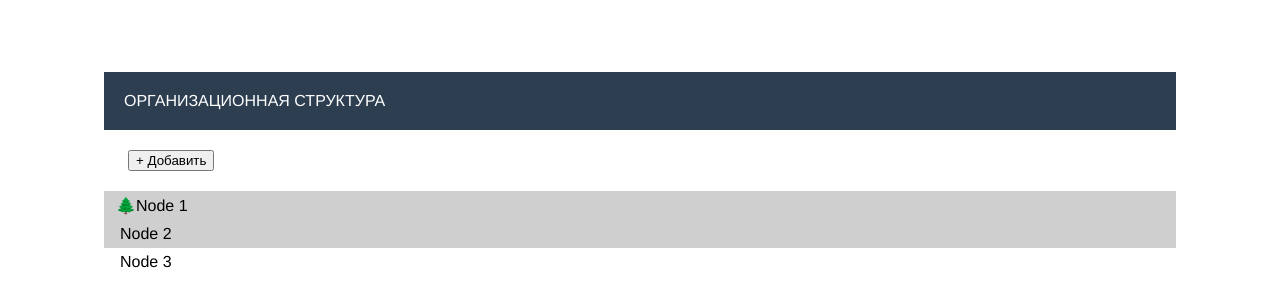
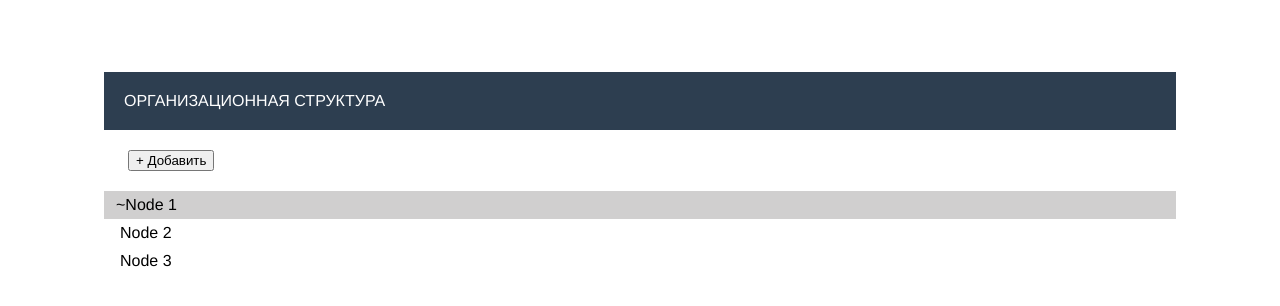
Before and after one commit to baidauletov/jubilant-invention, a Vue app: page / in a window 1280 px wide. Shown: the top 306 px of the page. Built offline with nearby package versions, Linux system fonts and the light colour scheme.

Commit message:
Pre configdata adding commit

```diff
--- a/src/App.vue
+++ b/src/App.vue
@@ -16,7 +16,6 @@
       @drop-after="dropAfter"
       :model="data"
       default-tree-node-name="Отдел"
-      default-leaf-node-name="Отдел"
       :default-expanded="false"
     >
       <template v-slot:leafNameDisplay="slotProps">
@@ -24,11 +23,18 @@
           {{ slotProps.model.name }}
         </span>
       </template>
+      <template v-slot:leafCountNumber="slotProps">
+        <span>
+          {{ slotProps.model.countNumber }}
+        </span>
+      </template>
+      <template v-slot:leafNumber="slotProps">
+        <span>
+          {{ slotProps.model.number }}
+        </span>
+      </template>
       <template v-slot:addTreeNodeIcon="slotProps">
         <span class="icon">{{ slotProps ? `📂` : '' }}</span>
-      </template>
-      <template v-slot:addLeafNodeIcon="slotProps">
-        <span class="icon">{{ slotProps ? `＋` : '' }}</span>
       </template>
       <template v-slot:editNodeIcon="slotProps">
         <span class="icon">{{ slotProps ? `📃` : '' }}</span>
@@ -36,14 +42,11 @@
       <template v-slot:delNodeIcon="slotProps">
         <span class="icon">{{ slotProps ? `✂️` : '' }}</span>
       </template>
-      <template v-slot:leafNodeIcon="slotProps">
-        <span class="icon">{{ slotProps ? `🍃` : '' }}</span>
-      </template>
       <template v-slot:treeNodeIcon="slotProps">
         <span class="icon">
           {{
             slotProps.model.children && slotProps.model.children.length > 0 && !slotProps.expanded
-              ? '🌲'
+              ? '~'
               : ''
           }}
         </span>
@@ -66,30 +69,32 @@ export default {
       data: new Tree([
         {
           name: 'Node 1',
+          counnNumber: '',
+          number: 5,
           id: 1,
           pid: 0,
           dragDisabled: true,
           addTreeNodeDisabled: true,
-          addLeafNodeDisabled: true,
           editNodeDisabled: true,
           delNodeDisabled: true,
           children: [
             {
               name: 'Node 1-2',
+              number: 5,
               id: 2,
-              isLeaf: true,
               pid: 1,
             },
           ],
         },
         {
           name: 'Node 2',
+          number: 10,
           id: 3,
           pid: 0,
-          disabled: true,
         },
         {
           name: 'Node 3',
+          number: 15,
           id: 4,
           pid: 0,
         },
@@ -134,7 +139,7 @@ export default {
     },
 
     addNode() {
-      const node = new TreeNode({ name: 'new node', isLeaf: false })
+      const node = new TreeNode({ name: 'Отдел' })
       if (!this.data.children) this.data.children = []
       this.data.addChildren(node)
     },
--- a/src/components/VueTreeList.vue
+++ b/src/components/VueTreeList.vue
@@ -1,11 +1,6 @@
 <template>
   <div class="vtl">
-    <div
-      v-if="model.name !== 'root'"
-      :id="model.id"
-      class="vtl-node"
-      :class="{ 'vtl-leaf-node': model.isLeaf, 'vtl-tree-node': !model.isLeaf }"
-    >
+    <div v-if="model.name !== 'root'" :id="model.id" class="vtl-node vtl-tree-node">
       <div
         class="vtl-border vtl-up"
         :class="{ 'vtl-active': isDragEnterUp }"
@@ -31,12 +26,7 @@
           <i class="vtl-icon" :class="caretClass" @click.prevent.stop="toggle"></i>
         </span>
 
-        <span v-if="model.isLeaf">
-          <slot name="leafNodeIcon" :expanded="expanded" :model="model" :root="rootNode">
-            <i class="vtl-icon vtl-menu-icon vtl-icon-file"></i>
-          </slot>
-        </span>
-        <span v-else>
+        <span>
           <slot name="treeNodeIcon" :expanded="expanded" :model="model" :root="rootNode">
             <i class="vtl-icon vtl-menu-icon vtl-icon-folder"></i>
           </slot>
@@ -60,13 +50,13 @@
           <span
             :title="defaultAddTreeNodeTitle"
             @click.stop.prevent="addChild(false)"
-            v-if="!model.isLeaf && !model.addTreeNodeDisabled"
+            v-if="!model.addTreeNodeDisabled"
           >
             <slot name="addTreeNodeIcon" :expanded="expanded" :model="model" :root="rootNode">
               <i class="vtl-icon vtl-icon-folder-plus-e"></i>
             </slot>
           </span>
-          <span
+          <!-- <span
             :title="defaultAddLeafNodeTitle"
             @click.stop.prevent="addChild(true)"
             v-if="!model.isLeaf && !model.addLeafNodeDisabled"
@@ -74,7 +64,7 @@
             <slot name="addLeafNodeIcon" :expanded="expanded" :model="model" :root="rootNode">
               <i class="vtl-icon vtl-icon-plus"></i>
             </slot>
-          </span>
+          </span> -->
           <span title="edit" @click.stop.prevent="setEditable" v-if="!model.editNodeDisabled">
             <slot name="editNodeIcon" :expanded="expanded" :model="model" :root="rootNode">
               <i class="vtl-icon vtl-icon-edit"></i>
@@ -107,29 +97,28 @@
       <item
         v-for="model in model.children"
         :default-tree-node-name="defaultTreeNodeName"
-        :default-leaf-node-name="defaultLeafNodeName"
         :default-expanded="defaultExpanded"
         :model="model"
         :key="model.id"
       >
-        <template v-slot:leafNameDisplay="slotProps">
+        <!-- <template v-slot:leafNameDisplay="slotProps">
           <slot name="leafNameDisplay" v-bind="slotProps" />
-        </template>
+        </template> -->
         <template v-slot:addTreeNodeIcon="slotProps">
           <slot name="addTreeNodeIcon" v-bind="slotProps" />
         </template>
-        <template v-slot:addLeafNodeIcon="slotProps">
+        <!-- <template v-slot:addLeafNodeIcon="slotProps">
           <slot name="addLeafNodeIcon" v-bind="slotProps" />
-        </template>
+        </template> -->
         <template v-slot:editNodeIcon="slotProps">
           <slot name="editNodeIcon" v-bind="slotProps" />
         </template>
         <template v-slot:delNodeIcon="slotProps">
           <slot name="delNodeIcon" v-bind="slotProps" />
         </template>
-        <template v-slot:leafNodeIcon="slotProps">
+        <!-- <template v-slot:leafNodeIcon="slotProps">
           <slot name="leafNodeIcon" v-bind="slotProps" />
-        </template>
+        </template> -->
         <template v-slot:treeNodeIcon="slotProps">
           <slot name="treeNodeIcon" v-bind="slotProps" />
         </template>
@@ -159,10 +148,6 @@ export default {
     model: {
       type: Object,
     },
-    defaultLeafNodeName: {
-      type: String,
-      default: 'Leaf Node',
-    },
     defaultTreeNodeName: {
       type: String,
       default: 'Tree Node',
@@ -170,10 +155,6 @@ export default {
     defaultAddTreeNodeTitle: {
       type: String,
       default: 'Add Tree Node',
-    },
-    defaultAddLeafNodeTitle: {
-      type: String,
-      default: 'Add Leaf Node',
     },
     defaultExpanded: {
       type: Boolean,
@@ -285,10 +266,10 @@ export default {
       })
     },
 
-    addChild(isLeaf) {
-      let name = isLeaf ? this.defaultLeafNodeName : this.defaultTreeNodeName
+    addChild() {
+      let name = this.defaultTreeNodeName
       this.expanded = true
-      let node = new TreeNode({ name, isLeaf })
+      let node = new TreeNode({ name })
       this.model.addChildren(node, true)
       this.rootNode.$emit('add-node', node)
     },
@@ -312,8 +293,7 @@ export default {
     },
     dragEnter() {
       if (!compInOperation) return
-      if (compInOperation.model.id === this.model.id || !compInOperation || this.model.isLeaf)
-        return
+      if (compInOperation.model.id === this.model.id || !compInOperation) return
       this.isDragEnterNode = true
     },
     dragLeave() {
--- a/src/utils/Tree.js
+++ b/src/utils/Tree.js
@@ -5,14 +5,13 @@ import { traverseTree } from './tools'
  */
 export class TreeNode {
   constructor(data) {
-    const { id, isLeaf } = data
+    const { id } = data
     this.id = typeof id === 'undefined' ? new Date().valueOf() : id
     this.parent = null
     this.children = null
-    this.isLeaf = !!isLeaf
 
     for (const param in data) {
-      if (param !== 'id' && param !== 'children' && param !== 'isLeaf') {
+      if (param !== 'id' && param !== 'children') {
         this[param] = data[param]
       }
     }
@@ -77,10 +76,6 @@ export class TreeNode {
       return
     }
 
-    if (target.isLeaf) {
-      return
-    }
-
     this.parent._removeChild(this)
     this.parent = target
     this.pid = target.id
@@ -138,7 +133,7 @@ export class TreeNode {
 
 export class Tree {
   constructor(data) {
-    this.root = new TreeNode({ name: 'root', isLeaf: false, id: 0 })
+    this.root = new TreeNode({ name: 'root', id: 0 })
     this.initNode(this.root, data)
     return this.root
   }
```
